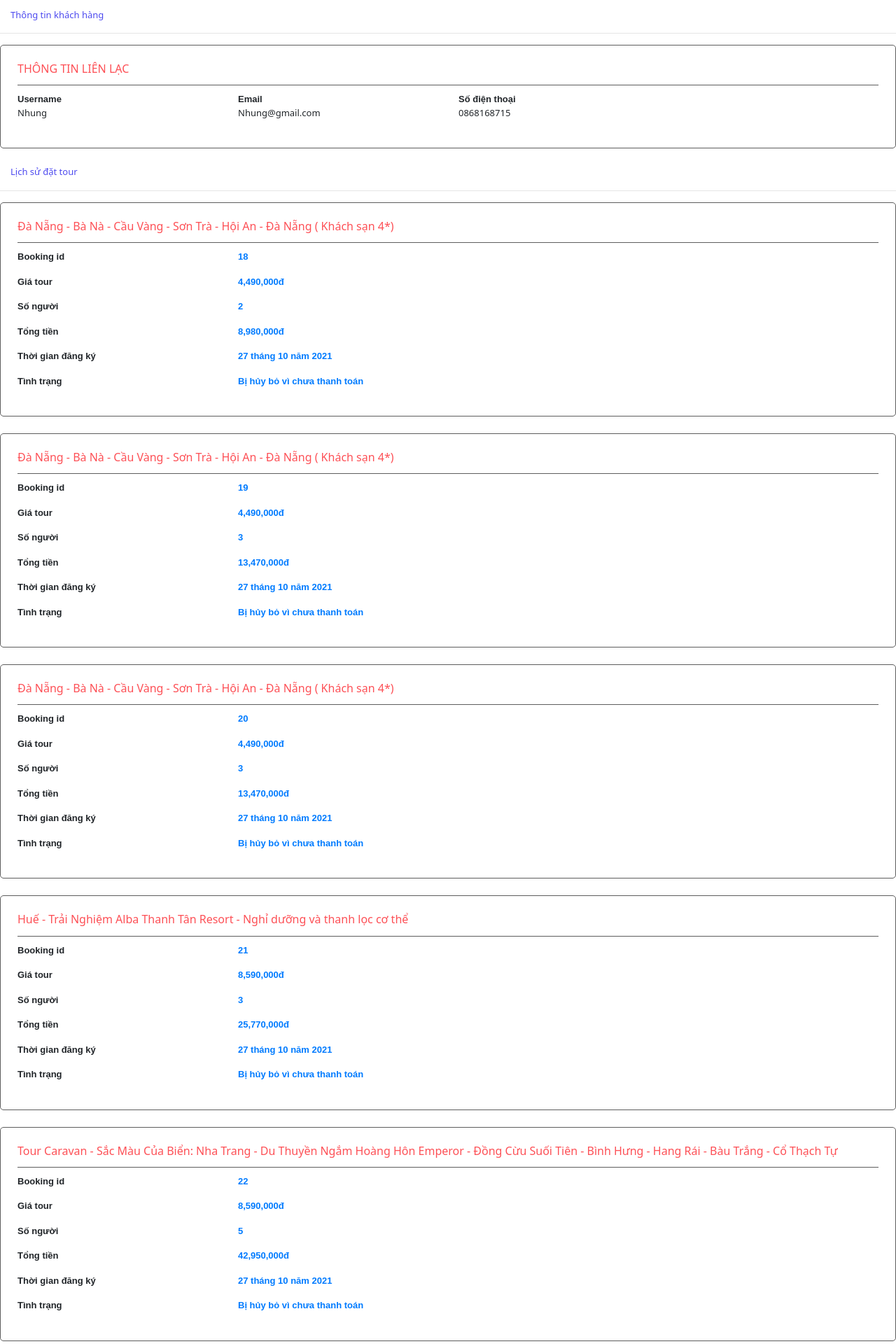
After one commit to Nhungxinh16/CNPMNhom1, a PHP site: page /WebDatTour/history.php?customer_id=1 in a window 1280 px wide. The commit adds this page. Shown: the part 305-2225 px from the top of the page at 70% size. Run offline with PHP 8.4, Linux system fonts and the light colour scheme; a user stored in the database is signed in; data comes from the database, SQL or seed files in the repository; some libraries are stand-ins or nearby versions.

Commit message:
Giao dien lich su dat tour

```diff
--- a/admin/QLDDTour.php
+++ b/admin/QLDDTour.php
@@ -84,7 +84,6 @@ nó dùng để quản lý đặt tour -->
                                     <th scope="col">Thời gian bắt đầu</th>
                                     <th scope="col">Số người</th>
                                     <th scope="col">Số ngày</th>
-                                    <th scope="col">Xem chi tiết</th>
                                     <th scope="col">Xác nhận</th>
                                     <th scope="col">Hủy bỏ</th>
                                 </tr>
@@ -103,7 +102,6 @@ nó dùng để quản lý đặt tour -->
                                                 <td>'.$row["start_time"].'</td>
                                                 <td>'.$row["people"].'</td>
                                                 <td>'.$row["day_count"].'</td>
-                                                <td><a href="Xemdon.php?id='.$row["order_id"].'"><i class="fas fa-eye"></i></a></td>
                                                 <td><a href="QLDDTour.php?val=&order_id='.$row["order_id"].'" id="check_tick"><i class="fas fa-check-circle"></i></a></td>
                                                 <td><a href="QLDDTour.php?cancel=&order_id='.$row["order_id"].'"><i class="fas fa-trash-alt"></i></a></td>
                                             </tr>
@@ -130,7 +128,6 @@ nó dùng để quản lý đặt tour -->
                                     <th scope="col">Số người</th>
                                     <th scope="col">Số ngày</th>
                                     <th scope="col">Tình trạng</th>
-                                    <th scope="col">Xem chi tiết</th>
                                     <th scope="col">Hủy bỏ</th>
                                 </tr>
                             </thead>
@@ -149,7 +146,6 @@ nó dùng để quản lý đặt tour -->
                                                 <td>'.$row["people"].'</td>
                                                 <td>'.$row["day_count"].'</td>
                                                 <td>Chờ thanh toán</td>
-                                                <td><a href="Xemdon.php?id='.$row["order_id"].'"><i class="fas fa-eye"></i></a></td>
                                                 <td><a href="QLDDTour.php?cancel=&order_id='.$row["order_id"].'"><i class="fas fa-trash-alt"></i></a></td>
                                             </tr>
                                         ';
@@ -175,7 +171,6 @@ nó dùng để quản lý đặt tour -->
                                     <th scope="col">Số người</th>
                                     <th scope="col">Số ngày</th>
                                     <th scope="col">Tình trạng</th>
-                                    <th scope="col">Xem chi tiết</th>
                                 </tr>
                             </thead>
                             <tbody>
--- /dev/null
+++ b/history.php
@@ -0,0 +1,134 @@
+<!--trang này là trang thanh toán
+Sau khi bấm đặt tour ở booking xong sẽ gửi link về mail xác nhận đặt tour
+bấm vào link xác nhận ở mail thì ra trang này -->
+
+<?php
+    require_once("config/constants.php");
+    if(!isset($_SESSION["user_id"]) || $_SESSION["user_id"] == null){
+      header("error.php");
+    }
+    $orders = null;
+    $customer = null;
+    if(isset($_GET)){
+        if(isset($_GET["customer_id"]) && $_GET["customer_id"] != null){
+            $sql = "select * from tours, orders where orders.tour_id = tours.tour_id and orders.customer_id = ?";
+            $orders = simpleQuery($sql, 1, [$_GET["customer_id"]]);
+            $sql = "select * from customers where customer_id = ?";
+            $customer = simpleQuery($sql, 1, [$_GET["customer_id"]])[0];
+        }else{
+            header("location: error.php");
+        }
+    }else{
+        header("location: error.php");
+    }
+
+    require('templates/header.php');
+?>
+
+<!-- Nội dung -->
+<div class="mr-auto ml-auto" style="max-width: 1300px">
+    <hr>
+    <div class="col-12 mt-2">
+        <span href="#" style="color:#4D4AEF; font-weight: 500;">Thông tin khách hàng</span><!--<i class="fas fa-chevron-right ml-3 mr-3"></i><span href="#" style="color: #282365; font-weight: 500;">2. Thanh toán</span> !-->
+    </div>
+    <hr>
+    <div class="h-booking-detail p-4 mb-4">
+        <div class="h-heading">
+            <h6 class="fw-bold">THÔNG TIN LIÊN LẠC</h6>
+        </div>
+        <div class="row">
+            <?php
+                echo '
+                    <div class="col-4 col-md-3">
+                        <span class="h-label">Username</span>
+                        <p class="info">'.$customer["user_name"].'</p>
+                    </div>
+                    <div class="col-md-3 col-4">
+                        <span class="h-label">Email</span>
+                        <p class="info">'.$customer["email"].'</p>
+                    </div>
+                    <div class="col-md-6 col-4">
+                        <span class="h-label">Số điện thoại</span>
+                        <p class="info">'.$customer["phone_number"].'</p>
+                    </div>
+                ';
+            ?>
+
+        </div>
+    </div>
+    <div class="col-12 mt-2">
+        <span href="#" style="color:#4D4AEF; font-weight: 500;">Lịch sử đặt tour</span><!--<i class="fas fa-chevron-right ml-3 mr-3"></i><span href="#" style="color: #282365; font-weight: 500;">2. Thanh toán</span> !-->
+    </div>
+    <hr>
+    <?php
+        foreach($orders as $order){
+            $date = date_create($order["date_created"]);
+            $day = date_format($date, "d");
+            $month = date_format($date, "m");
+            $year = date_format($date, "Y");
+            echo '
+                <div class="h-booking-detail p-4 mb-4">
+                    <div class="h-heading">
+                        <h6 class="fw-bold ">'.$order["tour_name"].'</h6>
+                    </div>
+                    <div class="row item">
+                        <div class="col-md-3 col-12 h-label">Booking id</div>
+                        <div class="col-md-9 col-12 h-text">
+                            <span class="text-primary fw-bold">'.$order['order_id'].'</span>
+                        </div>
+                    </div>
+                    <div class="row item">
+                        <div class="col-md-3 col-12 h-label">Giá tour</div>
+                        <div class="col-md-9 col-12 h-text">
+                            <span class="text-primary fw-bold">'.number_format($order["price_per_person"], 0, "", ",").'đ</span>
+                        </div>
+                    </div>
+                    <div class="row item">
+                        <div class="col-md-3 col-12 h-label">Số người</div>
+                        <div class="col-md-9 col-12 h-text">
+                            <span class="text-primary fw-bold">'.$order["people"].'</span>
+                        </div>
+                    </div>
+                    <div class="row item">
+                        <div class="col-md-3 col-12 h-label">Tổng tiền</div>
+                        <div class="col-md-9 col-12 h-text">
+                            <span class="text-primary fw-bold">'.number_format((int) $order["price_per_person"] * (int) $order["people"], 0, "", ",").'đ</span>
+                        </div>
+                    </div>
+                    <div class="row item">
+                        <div class="col-md-3 col-12 h-label">Thời gian đăng ký</div>
+                        <div class="col-md-9 col-12 h-text">
+                            <span class="text-primary fw-bold">'."$day tháng $month năm $year".'</span>
+                        </div>
+                    </div>
+                    <div class="row item">
+                        <div class="col-md-3 col-12 h-label">Tình trạng</div>
+                        <div class="col-md-9 col-12 h-text">
+                            <span class="text-primary fw-bold">';
+                                if($order["validation"] == 0){
+                                    echo "Đang chờ mytour xử lý";
+                                }else if($order["validation"] == 2){
+                                    echo "Đã bị mytour hủy";
+                                }else{
+                                    if($order["payment"] == 0){
+                                        echo "Chưa thanh toán";
+                                    }else if($order["payment"] == 1){
+                                        echo "Đã thanh toán";
+                                    }else{
+                                        echo "Bị hủy bỏ vì chưa thanh toán";
+                                    }
+                                }
+                            echo '</span>
+                        </div>
+                    </div>
+                </div>
+            ';
+        }
+
+    ?>
+
+
+</div>
+<?php
+  include('templates/footer.php')
+?>
```
